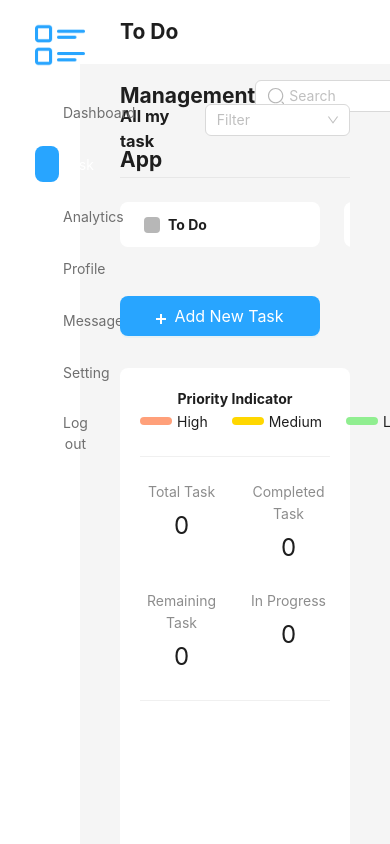
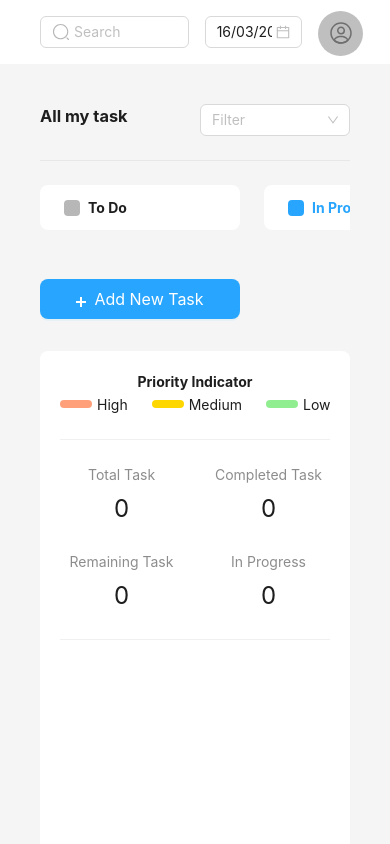
Before and after one commit to alamin-hossain-tech/to-do-app, a React (Vite) app: page / in a window 390 px wide. Shown: the top 844 px of the page. Built offline with nearby package versions, Linux system fonts and the light colour scheme.

Commit message:
fix layout responsive issues using media query

```diff
--- a/src/index.css
+++ b/src/index.css
@@ -38,4 +38,13 @@ p {
   .main-content-box {
     flex-direction: column;
   }
+
+  .app-sidebar,
+  .title-logo {
+    display: none;
+  }
+
+  .content-style {
+    padding: 12px;
+  }
 }
--- a/src/layout/MainLayout.jsx
+++ b/src/layout/MainLayout.jsx
@@ -15,15 +15,13 @@ const MainLayout = ({ children }) => {
   const [selectedMenu, setSelectedMenu] = useState("Task");
   const dateFormat = "DD/MM/YYYY";
 
-  const [breakOccur, setBreakOccur] = useState(true);
-
   const headerStyle = {
     paddingInline: "40px",
     height: 64,
     backgroundColor: "var(--white-color)",
   };
   const contentStyle = {
-    padding: breakOccur ? "12px" : "40px",
+    padding: "40px",
     // overflowX: "scroll",
   };
   const siderStyle = {
@@ -54,8 +52,9 @@ const MainLayout = ({ children }) => {
         width="260px"
         breakpoint="md"
         // Set collapsedWidth to 0 to hide Sider on small devices
-        onBreakpoint={(broken) => setBreakOccur(!breakOccur)}
-        style={{ ...siderStyle, display: breakOccur ? "none" : "block" }}
+
+        className="app-sidebar"
+        style={{ ...siderStyle }}
       >
         <Image preview={false} src="logo.png" width={"50px"} />
         <Flex vertical gap={"middle"} style={{ marginTop: "24px" }}>
@@ -90,9 +89,7 @@ const MainLayout = ({ children }) => {
       <Layout>
         <Header style={headerStyle}>
           <Flex align="center" justify="space-between">
-            <h2 style={{ display: breakOccur ? "none" : "block" }}>
-              To Do Management App
-            </h2>
+            <h2 className="title-logo">To Do Management App</h2>
             <Flex gap={"middle"} align="center">
               <Input
                 size="medium"
@@ -114,7 +111,9 @@ const MainLayout = ({ children }) => {
             </Flex>
           </Flex>
         </Header>
-        <Content style={contentStyle}>{children}</Content>
+        <Content style={contentStyle} className="content-style">
+          {children}
+        </Content>
       </Layout>
     </Layout>
   );
```
